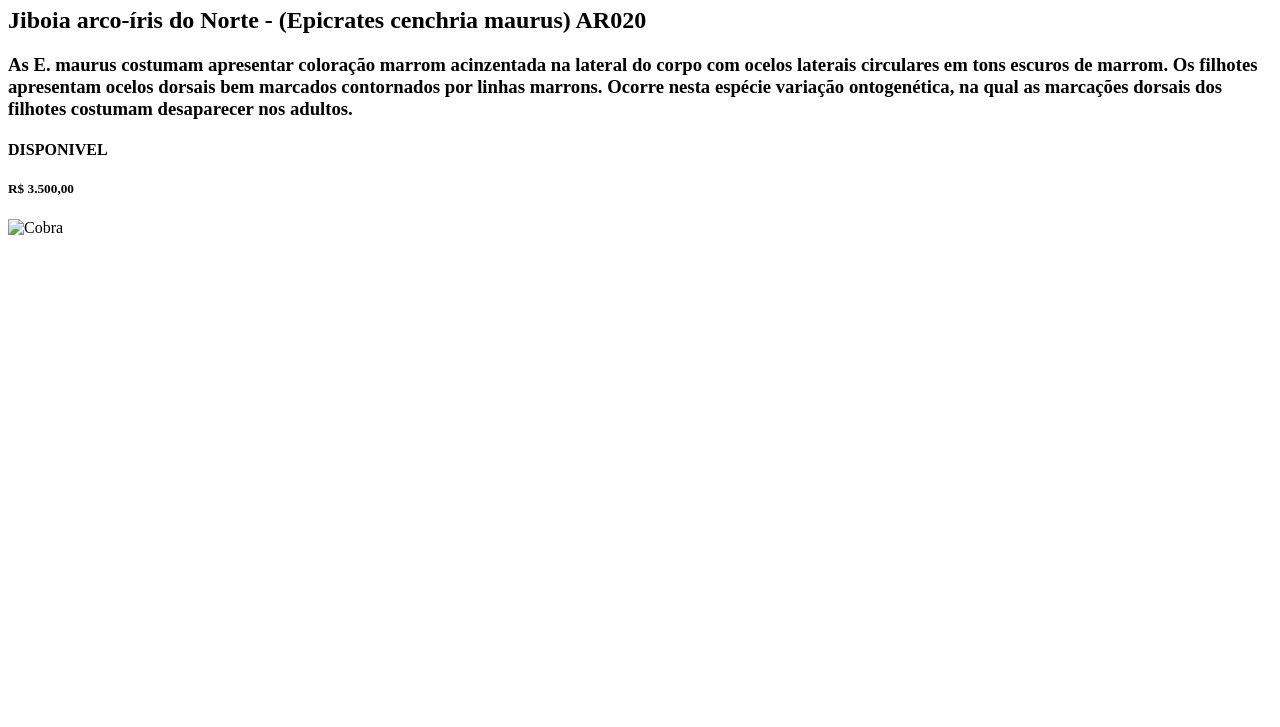
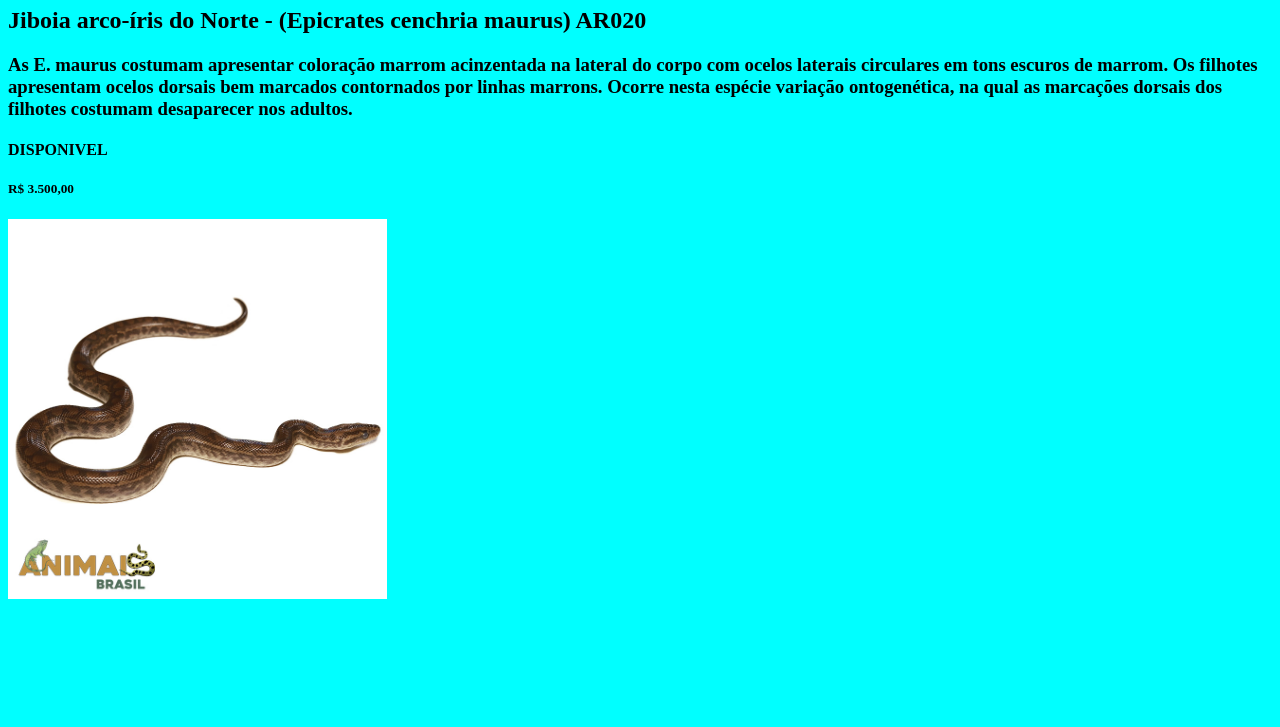
Before and after one commit to GabrielFerrato/animais-brasil, a plain HTML site: page index.html in a window 1280 px wide. Shown: the part 73-800 px from the top of the page. Drawn offline with Linux system fonts and the light colour scheme.

Commit message:
update background color

```diff
--- a/index.html
+++ b/index.html
@@ -9,11 +9,15 @@
             <h3>As E. maurus costumam apresentar coloração marrom acinzentada na lateral do corpo com ocelos laterais circulares em tons escuros de marrom. Os filhotes apresentam ocelos dorsais bem marcados contornados por linhas marrons. Ocorre nesta espécie variação ontogenética, na qual as marcações dorsais dos filhotes costumam desaparecer nos adultos.</h3>
             <h4> DISPONIVEL </h4>
             <h5>R$ 3.500,00</h5>
-            <a href="https://www.youtube.com/watch?v=0_wpaJ0PFYU"></a>
-            <img scr="Documents\GitHub\AnimaisBrasil\jiboia-arco-iris-do-norte-epicrates-cenchria-maurus-ar020.jpg"
-                alt="Cobra"
-                width="400"
-                height="341">
+            <style>
+                body{
+                    background-color: aqua;
+                }
+
+            </style>
+
+
+            <img src="imagens/cobra.jpg" alt="cobra" width="30%" height="30%">
 
         </body>
     </head>
```
Also changed, not shown: imagens/cobra.jpg (renamed from imagens/jj.jpg).
